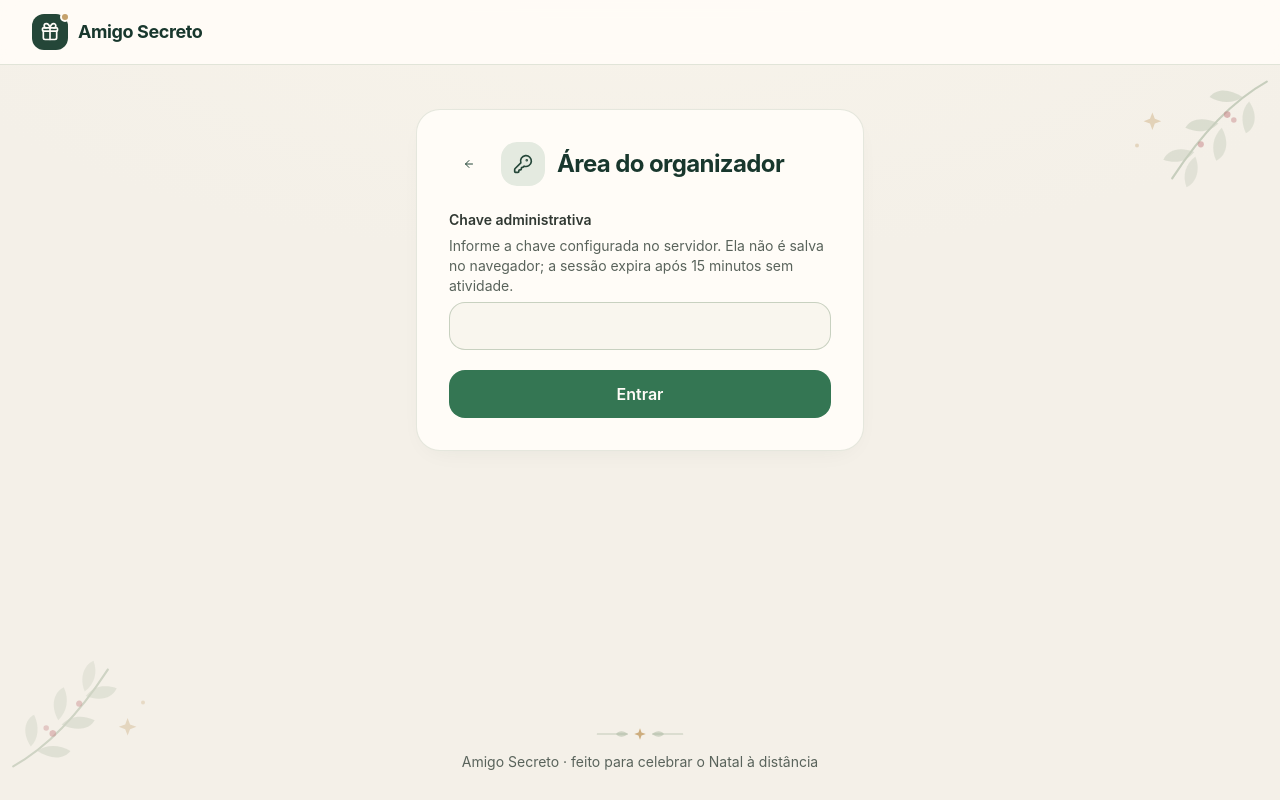
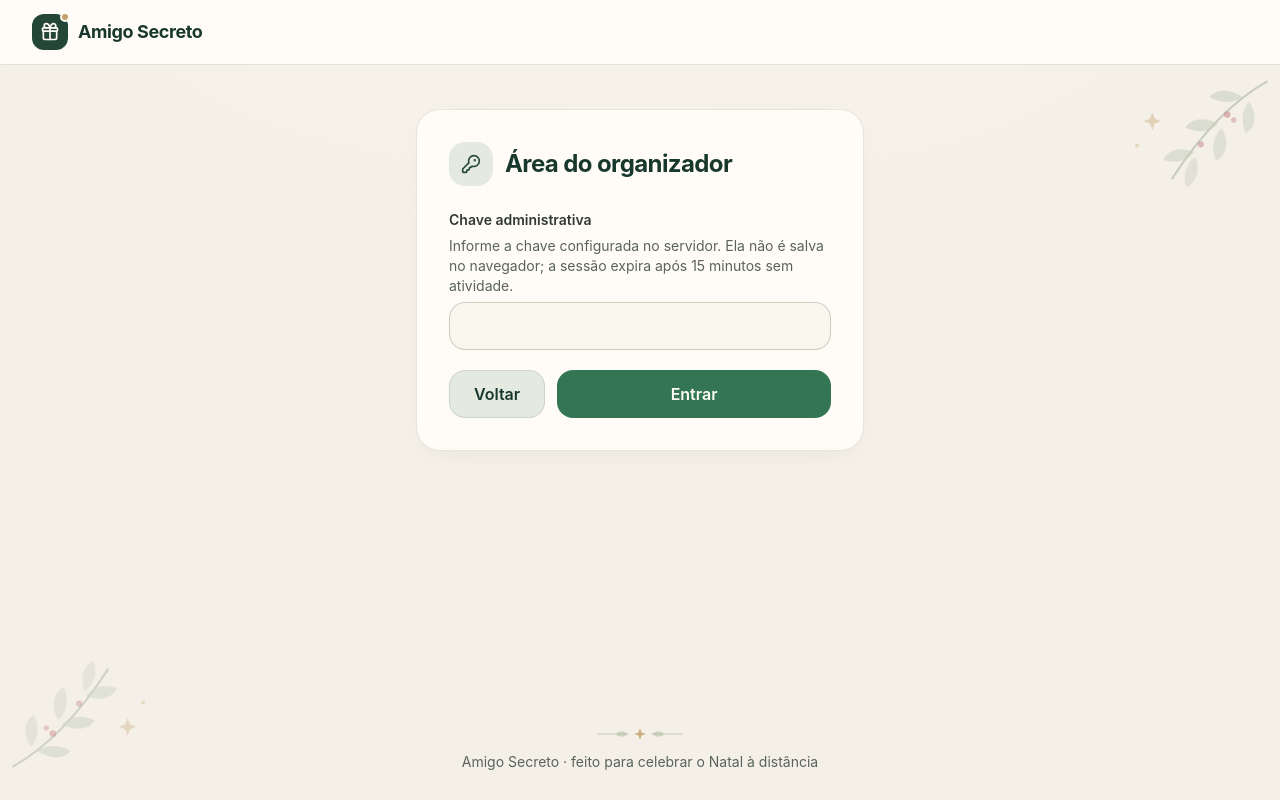
Before and after one commit to IANmoraess/amigo-secreto, a React (Vite) app in the folder frontend/: page /admin in a window 1280 px wide. Built offline with nearby package versions, Linux system fonts and the light colour scheme; no server answers.

Commit message:
style(ui): ajusta botão voltar no login e reduz polling do painel para 15s

```diff
--- a/frontend/src/components/admin/AdminLogin.jsx
+++ b/frontend/src/components/admin/AdminLogin.jsx
@@ -1,5 +1,5 @@
 import { useEffect, useRef, useState } from 'react';
-import { ArrowLeft, KeyRound } from 'lucide-react';
+import { KeyRound } from 'lucide-react';
 import Button from '../Button.jsx';
 import Card from '../Card.jsx';
 import TextField from '../TextField.jsx';
@@ -56,19 +56,6 @@ export default function AdminLogin({ onSubmit, onBack, loading = false, lockedUn
   return (
     <Card className="mx-auto max-w-md">
       <div className="mb-6 flex items-center gap-3">
-        {onBack && (
-          <Button
-            variant="ghost"
-            size="sm"
-            onClick={onBack}
-            disabled={loading}
-            aria-label="Voltar para a página inicial"
-            title="Voltar"
-            className="min-h-10 w-10 flex-none px-0"
-          >
-            <ArrowLeft className="h-5 w-5" aria-hidden="true" />
-          </Button>
-        )}
         <span className="flex h-11 w-11 flex-none items-center justify-center rounded-2xl bg-mint-100 text-pine-800">
           <KeyRound className="h-5 w-5" aria-hidden="true" />
         </span>
@@ -93,12 +80,24 @@ export default function AdminLogin({ onSubmit, onBack, loading = false, lockedUn
           enterKeyHint="go"
           disabled={locked}
         />
+        <div className="flex flex-col-reverse gap-3 sm:flex-row">
+          {onBack && (
+            <Button
+              type="button"
+              variant="secondary"
+              onClick={onBack}
+              disabled={loading}
+              className="w-full sm:w-auto"
+            >
+              Voltar
+            </Button>
+          )}
           <Button
             type="submit"
             loading={loading}
             loadingLabel="Verificando chave"
             disabled={locked}
-          className="w-full"
+            className="w-full sm:flex-1"
           >
             {loading
               ? 'Verificando...'
@@ -106,6 +105,7 @@ export default function AdminLogin({ onSubmit, onBack, loading = false, lockedUn
                 ? `Tente novamente em ${formatCountdown(remainingSeconds)}`
                 : 'Entrar'}
           </Button>
+        </div>
       </form>
     </Card>
   );
--- a/frontend/src/pages/Admin.jsx
+++ b/frontend/src/pages/Admin.jsx
@@ -14,7 +14,7 @@ import ParticipantManager from '../components/admin/ParticipantManager.jsx';
 import { clearStoredSession, loadStoredSession, storeSession } from '../services/adminSession.js';
 import { adminApi, getErrorMessage } from '../services/api.js';
 
-const EVENT_POLL_INTERVAL_MS = 5000;
+const EVENT_POLL_INTERVAL_MS = 15000;
 // Intervalo mínimo entre renovações de sessão disparadas por atividade do organizador.
 const ACTIVITY_TOUCH_MIN_INTERVAL_MS = 20_000;
 const SESSION_EXPIRED_MESSAGE =
```
Lines whose indentation alone changed are shown as unchanged.
